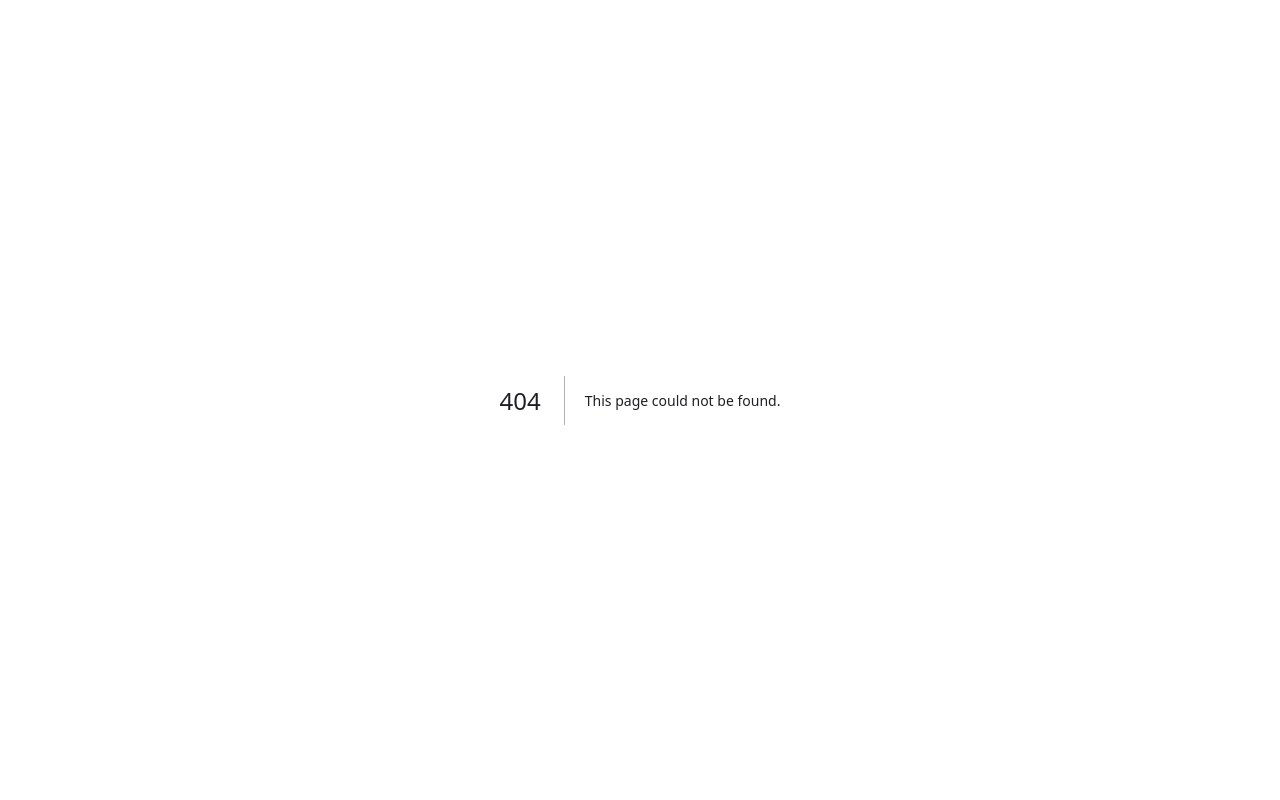
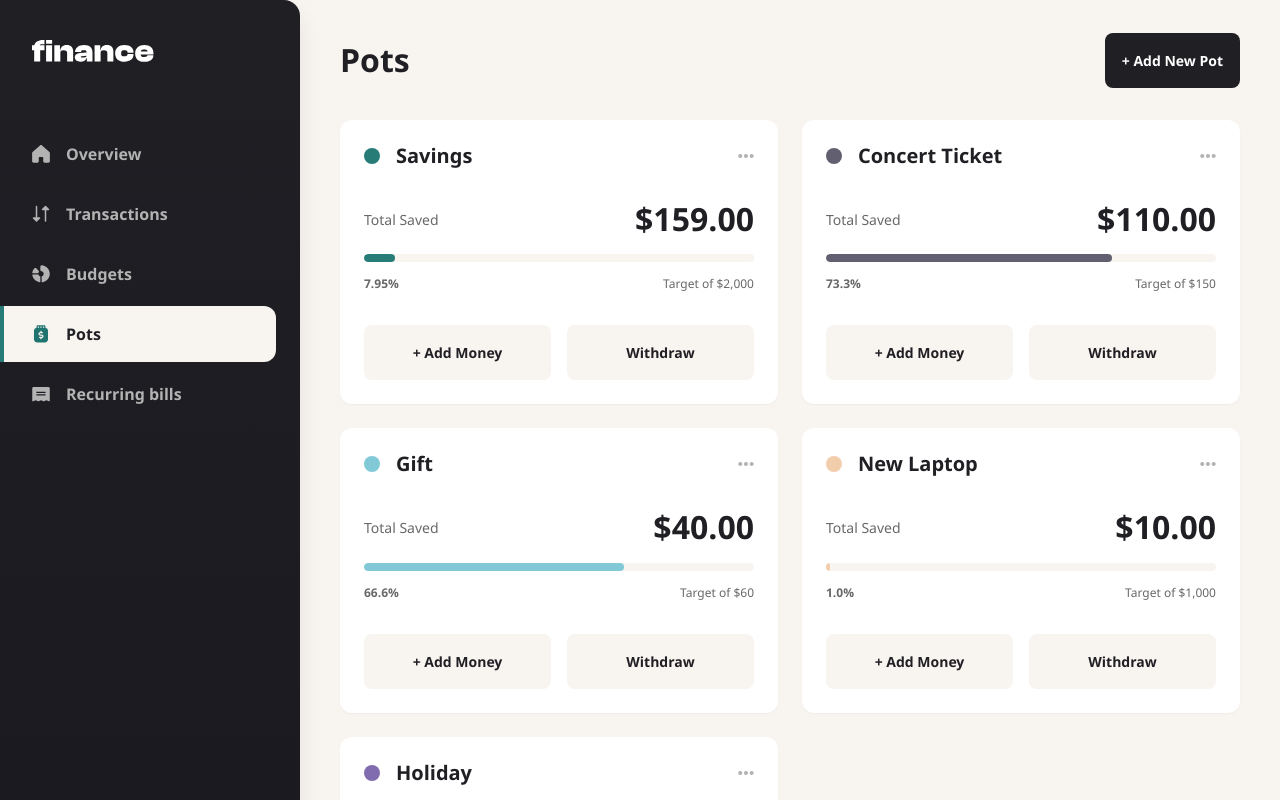
Before and after one commit to dkdurden/finance_helper, a Next.js app in the folder apps/web/: page /pots in a window 1280 px wide. Before the commit this address had no page. Shown: the top 800 px of the page. Built offline with nearby package versions, Linux system fonts and the light colour scheme.

Commit message:
Add Pots page starter slice

```diff
--- /dev/null
+++ b/apps/web/src/app/pots/page.module.css
@@ -0,0 +1,182 @@
+.potsGrid {
+  display: grid;
+  grid-template-columns: repeat(2, minmax(0, 1fr));
+  gap: var(--space-300);
+  width: 100%;
+}
+
+.potCard {
+  display: grid;
+  gap: var(--space-400);
+  border-radius: var(--space-150);
+  background: var(--color-white);
+  padding: var(--space-300);
+  box-shadow: var(--shadow-sm);
+}
+
+.cardHeader,
+.titleWrap,
+.savedRow,
+.actions {
+  display: flex;
+  align-items: center;
+}
+
+.cardHeader,
+.savedRow {
+  justify-content: space-between;
+}
+
+.titleWrap {
+  min-width: 0;
+  gap: var(--space-200);
+}
+
+.potDot {
+  width: var(--space-200);
+  height: var(--space-200);
+  flex: none;
+  border-radius: 999px;
+}
+
+.cardTitle,
+.savedLabel,
+.savedValue,
+.percent,
+.target {
+  margin: 0;
+}
+
+.cardTitle {
+  min-width: 0;
+  overflow: hidden;
+  color: var(--color-grey-900);
+  font-size: var(--text-preset-2-size);
+  font-weight: var(--text-preset-2-weight);
+  line-height: var(--text-preset-2-line-height);
+  text-overflow: ellipsis;
+  white-space: nowrap;
+}
+
+.moreButton {
+  display: inline-grid;
+  width: var(--space-200);
+  height: var(--space-200);
+  flex: none;
+  place-items: center;
+  padding: 0;
+  cursor: pointer;
+}
+
+.moreButton:focus-visible {
+  border-radius: var(--space-50);
+  outline: 2px solid var(--color-primary);
+  outline-offset: 4px;
+}
+
+.progressSection {
+  display: grid;
+  gap: var(--space-200);
+}
+
+.savedLabel {
+  color: var(--color-grey-500);
+  font-size: var(--text-preset-4-size);
+  font-weight: var(--text-preset-4-weight);
+  line-height: var(--text-preset-4-line-height);
+}
+
+.savedValue {
+  color: var(--color-grey-900);
+  font-size: var(--text-preset-1-size);
+  font-weight: var(--text-preset-1-weight);
+  line-height: var(--text-preset-1-line-height);
+  text-align: right;
+}
+
+.progressWrap {
+  display: grid;
+  gap: 0.8125rem;
+}
+
+.progressTrack {
+  height: var(--space-100);
+  overflow: hidden;
+  border-radius: var(--space-50);
+  background: var(--color-beige-100);
+}
+
+.progressFill {
+  display: block;
+  height: 100%;
+  border-radius: var(--space-50);
+}
+
+.targetRow {
+  display: grid;
+  grid-template-columns: repeat(2, minmax(0, 1fr));
+  gap: var(--space-100);
+}
+
+.percent,
+.target {
+  color: var(--color-grey-500);
+  font-size: var(--text-preset-5-size);
+  line-height: var(--text-preset-5-line-height);
+}
+
+.percent {
+  font-weight: var(--text-preset-5-bold-weight);
+}
+
+.target {
+  font-weight: var(--text-preset-5-weight);
+  text-align: right;
+}
+
+.actions {
+  gap: var(--space-200);
+}
+
+.actionButton {
+  flex: 1;
+}
+
+.accentGreen {
+  background: var(--color-green);
+}
+
+.accentNavy {
+  background: var(--color-navy);
+}
+
+.accentCyan {
+  background: var(--color-cyan);
+}
+
+.accentYellow {
+  background: var(--color-yellow);
+}
+
+.accentPurple {
+  background: var(--color-purple);
+}
+
+@media (max-width: 63.9375rem) {
+  .potsGrid {
+    grid-template-columns: 1fr;
+    max-width: 50rem;
+    margin-inline: auto;
+  }
+}
+
+@media (max-width: 47.9375rem) {
+  .potCard {
+    padding: var(--space-300) var(--space-250);
+  }
+
+  .savedRow {
+    align-items: flex-start;
+    gap: var(--space-200);
+  }
+}
--- /dev/null
+++ b/apps/web/src/app/pots/page.tsx
@@ -0,0 +1,113 @@
+import Image from "next/image";
+import { Button } from "@/components/button/Button";
+import { AppShell } from "@/components/layout/AppShell";
+import styles from "./page.module.css";
+
+const pots = [
+  {
+    name: "Savings",
+    saved: "$159.00",
+    percent: "7.95%",
+    target: "Target of $2,000",
+    progress: 7.95,
+    accentClass: styles.accentGreen,
+  },
+  {
+    name: "Concert Ticket",
+    saved: "$110.00",
+    percent: "73.3%",
+    target: "Target of $150",
+    progress: 73.3,
+    accentClass: styles.accentNavy,
+  },
+  {
+    name: "Gift",
+    saved: "$40.00",
+    percent: "66.6%",
+    target: "Target of $60",
+    progress: 66.6,
+    accentClass: styles.accentCyan,
+  },
+  {
+    name: "New Laptop",
+    saved: "$10.00",
+    percent: "1.0%",
+    target: "Target of $1,000",
+    progress: 1,
+    accentClass: styles.accentYellow,
+  },
+  {
+    name: "Holiday",
+    saved: "$531.00",
+    percent: "36.8%",
+    target: "Target of $1440",
+    progress: 36.8,
+    accentClass: styles.accentPurple,
+  },
+];
+
+export default function PotsPage() {
+  return (
+    <AppShell
+      title="Pots"
+      headerAction={<Button>+ Add New Pot</Button>}
+    >
+      <section className={styles.potsGrid} aria-label="Pots list">
+        {pots.map((pot) => (
+          <article className={styles.potCard} key={pot.name} aria-label={`${pot.name} pot`}>
+            <header className={styles.cardHeader}>
+              <div className={styles.titleWrap}>
+                <span
+                  className={`${styles.potDot} ${pot.accentClass}`}
+                  aria-hidden="true"
+                />
+                <h2 className={styles.cardTitle}>{pot.name}</h2>
+              </div>
+
+              <button className={styles.moreButton} type="button" aria-label={`Open ${pot.name} pot actions`}>
+                <Image src="/images/icon-ellipsis.svg" alt="" width={16} height={16} aria-hidden="true" />
+              </button>
+            </header>
+
+            <div className={styles.progressSection}>
+              <div className={styles.savedRow}>
+                <p className={styles.savedLabel}>Total Saved</p>
+                <p className={styles.savedValue}>{pot.saved}</p>
+              </div>
+
+              <div className={styles.progressWrap}>
+                <div
+                  className={styles.progressTrack}
+                  role="progressbar"
+                  aria-label={`${pot.name} savings progress`}
+                  aria-valuemin={0}
+                  aria-valuemax={100}
+                  aria-valuenow={pot.progress}
+                >
+                  <span
+                    className={`${styles.progressFill} ${pot.accentClass}`}
+                    style={{ width: `${pot.progress}%` }}
+                  />
+                </div>
+
+                <div className={styles.targetRow}>
+                  <p className={styles.percent}>{pot.percent}</p>
+                  <p className={styles.target}>{pot.target}</p>
+                </div>
+              </div>
+            </div>
+
+            <div className={styles.actions}>
+              <Button className={styles.actionButton} variant="secondary">
+                + Add Money
+              </Button>
+              <Button className={styles.actionButton} variant="secondary">
+                Withdraw
+              </Button>
+            </div>
+          </article>
+        ))}
+      </section>
+    </AppShell>
+  );
+}
```
Also changed, not shown: 1 other file (tests, documents, lock files or other folders).
